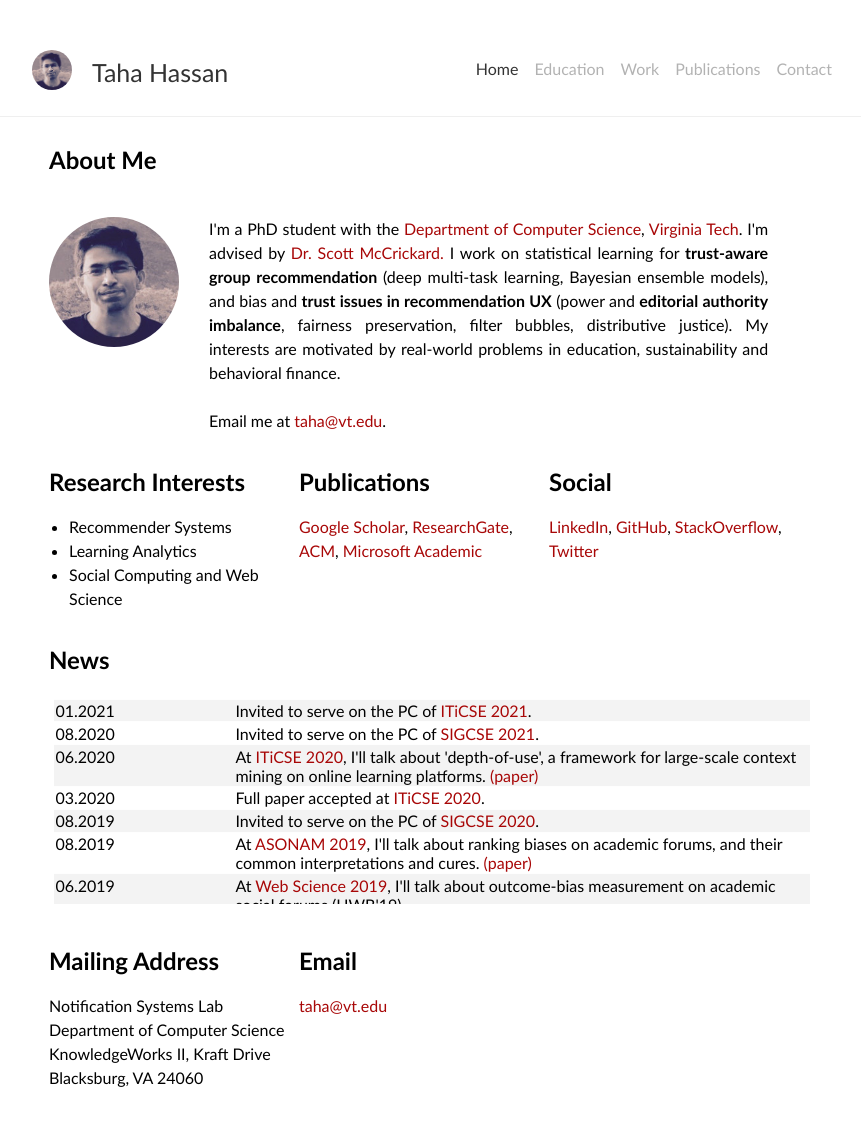
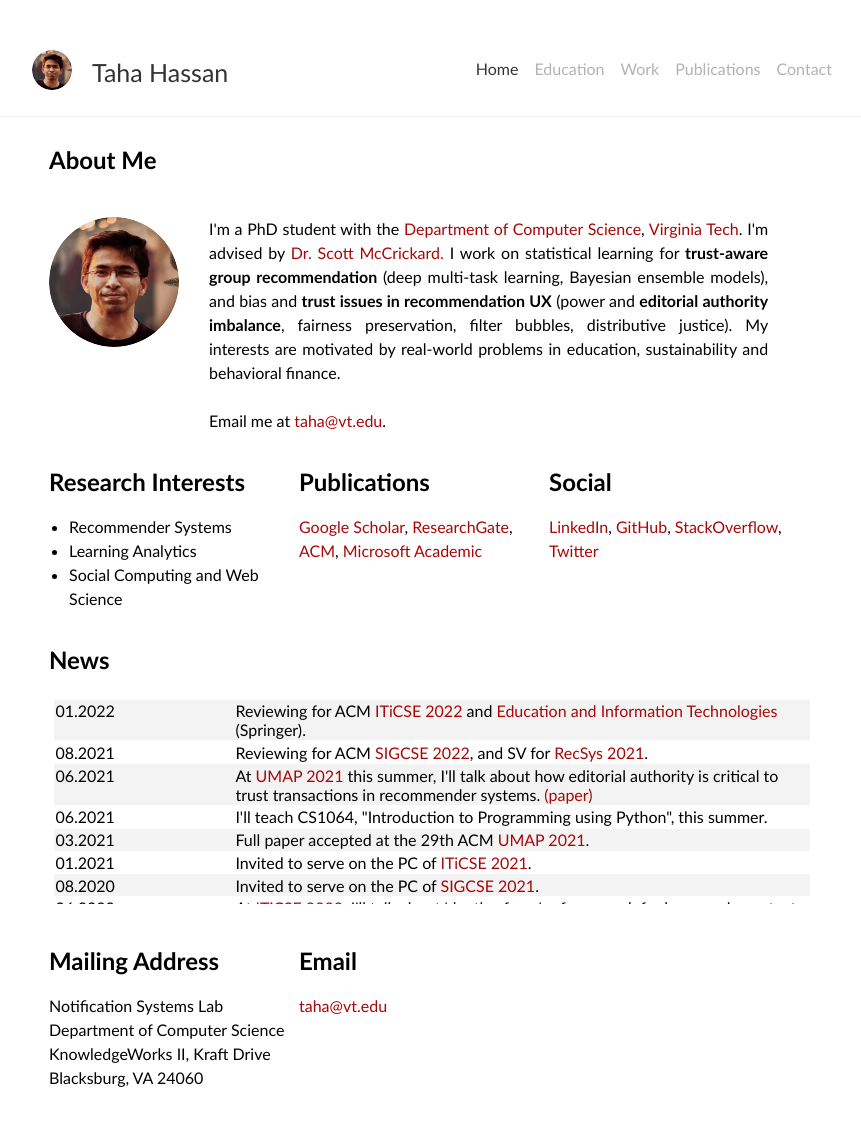
Before and after one commit to taha-hassan-vt/taha-hassan-vt.github.io, a plain HTML site: page index.html in a window 1280 px wide. Shown: the whole page, without its empty margins (208-1069 px from the left). Drawn offline with nearby package versions, Linux system fonts and the light colour scheme; a script that the page names is missing.

Commit message:
homepage_update_2022

```diff
--- a/index.html
+++ b/index.html
@@ -18,7 +18,7 @@
         <button class="navbar-toggler hidden-sm-up" type="button" data-toggle="collapse" data-target="#navbar-header" aria-controls="navbar-header">
           &#9776;
         </button>
-        <img src="images/photo_me.jpeg" id="profile-pic">
+        <img src="images/hassan_image.jpeg" id="profile-pic">
         <a class="navbar-brand" id="navbar-titlestyle" href="#">Taha Hassan</a>
         </div>
 
@@ -52,7 +52,7 @@
 
 <div class="row">
 
-<div class="col" style="width: 22%;vertical-align:text-top;text-align:center;"><br><img class="profile-picture" src="images/taha_hassan_virginia_tech.jpeg"></div>
+<div class="col" style="width: 22%;vertical-align:text-top;text-align:center;"><br><img class="profile-picture" src="images/hassan_image.jpeg"></div>
 <div class="col" style="width: 73%;vertical-align:text-top;float: left;text-align:justify;">
 I'm a PhD student with the <a href="http://cs.vt.edu" target = "_blank">Department of Computer Science</a>, <a href="http://vt.edu" target = "_blank">Virginia Tech</a>. I'm advised by <a href="http://people.cs.vt.edu/mccricks/" target = "_blank"> Dr. Scott McCrickard.</a> I work on statistical learning for <strong>trust-aware group recommendation</strong> (deep multi-task learning, Bayesian ensemble models), and bias and <strong>trust issues in recommendation UX</strong> (power and <strong>editorial authority imbalance</strong>, fairness preservation, filter bubbles, distributive justice). My interests are motivated by real-world problems in education, sustainability and behavioral finance. <br><br>
 
@@ -77,7 +77,7 @@ I'm a PhD student with the <a href="http://cs.vt.edu" target = "_blank">Departme
           <a href="https://scholar.google.com/citations?user=5Afum4UAAAAJ&hl=en" target = "_blank">Google Scholar</a>,
           <a href="https://www.researchgate.net/profile/Taha_Hassan/" target = "_blank"> ResearchGate</a>,
           <a href="https://dl.acm.org/profile/99659369801/" target = "_blank">ACM</a>,
-          <a href="https://academic.microsoft.com/profile/hi6g2f42-9g0f-4367-8e07-3f065680jf4j/TahaHassan/" target = "_blank">Microsoft Academic</a>
+          <a href="">Microsoft Academic</a>
 
 </p>
 </div>
@@ -103,6 +103,43 @@ I'm a PhD student with the <a href="http://cs.vt.edu" target = "_blank">Departme
 
 <table class="table table-striped">
 <tbody>
+<tr align="LEFT">
+  <td valign="TOP" width="180px" align="LEFT">01.2022&nbsp;&nbsp;&nbsp;&nbsp;&nbsp;&nbsp;&nbsp;&nbsp;&nbsp;&nbsp;</td>
+  <td valign="TOP" align="LEFT">Reviewing for ACM <a href="https://iticse.acm.org/2022">ITiCSE 2022</a> and <a href="https://springer.com/journal/10639" target="_blank">Education and Information Technologies</a> (Springer).</td>
+</tr>
+
+<tr align="LEFT">
+  <td valign="TOP" width="180px" align="LEFT">08.2021&nbsp;&nbsp;&nbsp;&nbsp;&nbsp;&nbsp;&nbsp;&nbsp;&nbsp;&nbsp;</td>
+  <td valign="TOP" align="LEFT">Reviewing for ACM <a href="https://sigcse2022.sigcse.org" target="_blank">SIGCSE 2022</a>, and SV for <a href="https://recsys.acm.org/recsys2021" target="_blank">RecSys 2021</a>.
+  </td>
+</tr>
+
+<tr align="LEFT">
+<td valign="TOP" width="180px" align="left">
+06.2021&nbsp;&nbsp;&nbsp;&nbsp;&nbsp;&nbsp;&nbsp;&nbsp;&nbsp;&nbsp;
+</td>
+<td valign="TOP" align="LEFT">
+At <a href="https://www.um.org/umap2021/" target = "_blank">UMAP 2021</a> this summer, I'll talk about how editorial authority is critical to trust transactions in recommender systems.&nbsp<a href="pdfs/umap_hassan2021.pdf" target = "_blank">(paper)</a>
+</td>
+</tr>
+
+<tr aligh="LEFT">
+<td valign="TOP" width="180px" align="left">
+06.2021&nbsp;&nbsp;&nbsp;&nbsp;&nbsp;&nbsp;&nbsp;&nbsp;&nbsp;&nbsp;
+</td>
+<td valign="TOP" align="LEFT">
+I'll teach CS1064, "Introduction to Programming using Python", this summer.
+</td>
+</tr>
+
+<tr aligh="LEFT">
+<td valign="TOP" width="180px" align="left">
+03.2021&nbsp;&nbsp;&nbsp;&nbsp;&nbsp;&nbsp;&nbsp;&nbsp;&nbsp;&nbsp;
+</td>
+<td valign="TOP" align="LEFT">
+Full paper accepted at the 29th ACM <a href="https://www.um.org/umap2021/" target = "_blank">UMAP 2021</a>.
+</td>
+</tr>
 
 <tr aligh="LEFT">
 <td valign="TOP" width="180px" align="left">
@@ -137,7 +174,7 @@ At <a href="https://iticse.acm.org/" target = "_blank">ITiCSE 2020</a>, I'll tal
 03.2020&nbsp;&nbsp;&nbsp;&nbsp;&nbsp;&nbsp;&nbsp;&nbsp;&nbsp;&nbsp;
 </td>
 <td valign="TOP" align="LEFT">
-Full paper accepted at <a href="https://iticse.acm.org/" target = "_blank">ITiCSE 2020</a>.
+Full paper accepted at the 26th ACM <a href="https://iticse.acm.org/" target = "_blank">ITiCSE 2020</a>.
 </td>
 </tr>
 
@@ -170,7 +207,7 @@ At <a href="http://websci19.webscience.org/" target = "_blank">Web Science 2019<
 06.2019&nbsp;&nbsp;&nbsp;&nbsp;&nbsp;&nbsp;&nbsp;&nbsp;&nbsp;&nbsp;
 </td>
 <td valign="TOP" align="LEFT">
-Poster paper accepted at <a href="http://asonam.cpsc.ucalgary.ca/2019/" target = "_blank">ASONAM 2019</a>.
+Poster paper accepted at the 11th IEEE/ACM <a href="http://asonam.cpsc.ucalgary.ca/2019/" target = "_blank">ASONAM 2019</a>.
 </td>
 </tr>
 <tr aligh="LEFT">
```
Also changed, not shown: images/hassan_image.jpeg (added), 1 other file.
